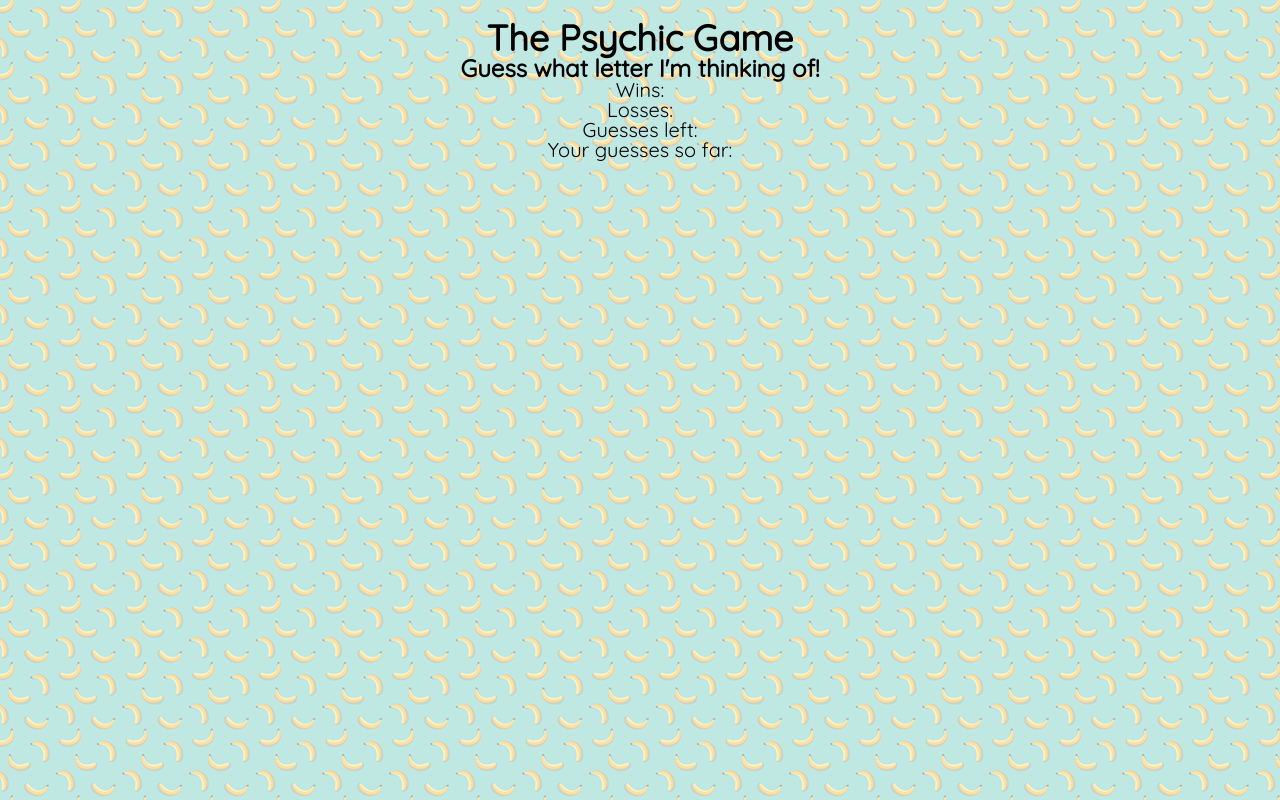
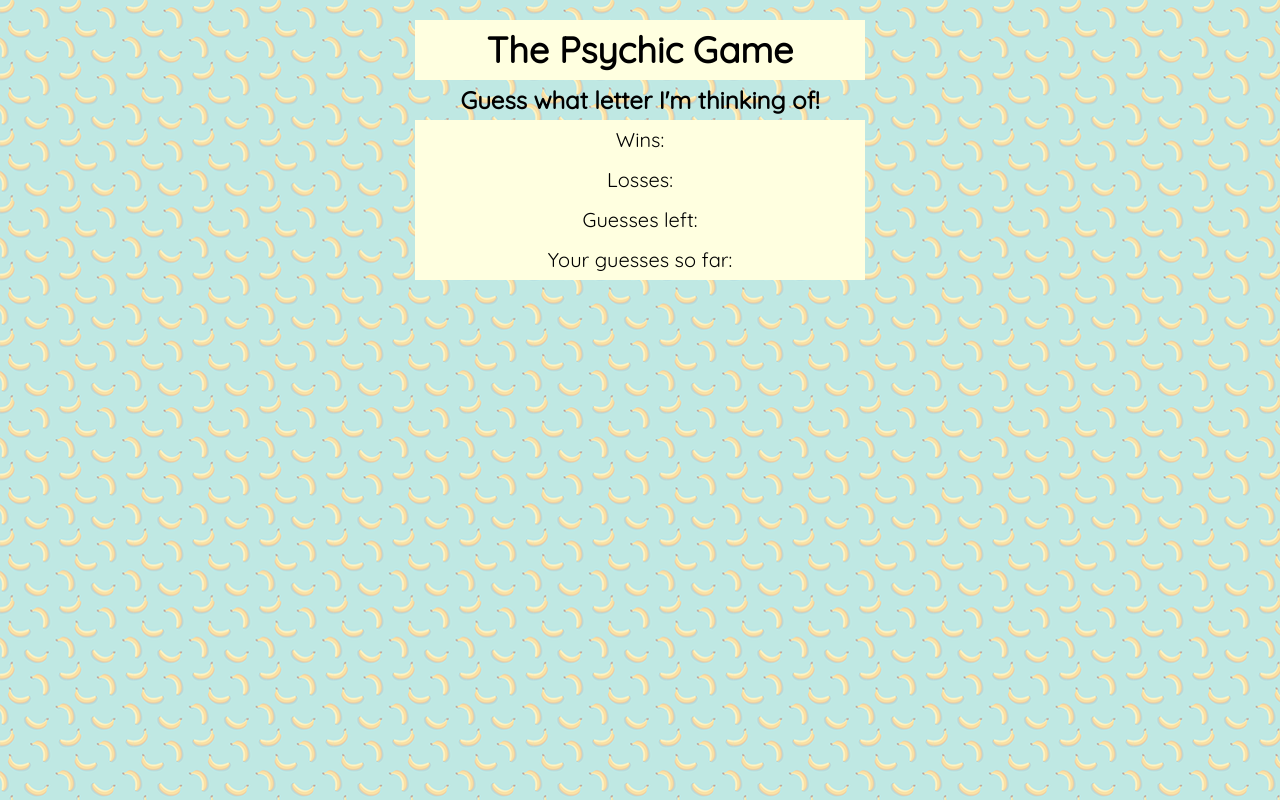
Before and after one commit to cgad/Psychic-Game, a plain HTML site: page index.html in a window 1280 px wide. Drawn offline with Linux system fonts and the light colour scheme.

Commit message:
style update

```diff
--- a/assets/css/style.css
+++ b/assets/css/style.css
@@ -3,20 +3,29 @@ body {
     text-align: center;
     font-size: 20px;
     font-weight: 400;
-    margin: 20px;
+    line-height: 40px;
     background-image: url("../images/bananas/bananas.png");
+    width: 450px;
+    margin: 20px auto;
 }
 
 header {
     font-size: 36px;
     font-weight: 700;
+    background-color: lightyellow;
+    padding: 10px 0;
 }
 
 #intro {
     font-size: 24px;
     font-weight: 700;
+    /* background-color: lightyellow; */
 }
 
 span {
     font-weight: 700;
 }
+
+#counters {
+    background-color: lightyellow;
+}
--- a/index.html
+++ b/index.html
@@ -16,13 +16,13 @@
 
     <p id="intro">Guess what letter I'm thinking of!</p>
 
-    <p>Wins: <span id="wins"></span></p>
+    <p id="counters">Wins: <span id="wins"></span></p>
 
-    <p>Losses: <span id="losses"></span></p>
+    <p id="counters">Losses: <span id="losses"></span></p>
 
-    <p>Guesses left: <span id="guesses-left"></span></p>
+    <p id="counters">Guesses left: <span id="guesses-left"></span></p>
 
-    <p>Your guesses so far: <span id="guesses-so-far"></span></p>
+    <p id="counters">Your guesses so far: <span id="guesses-so-far"></span></p>
 
 </body>
 
```
